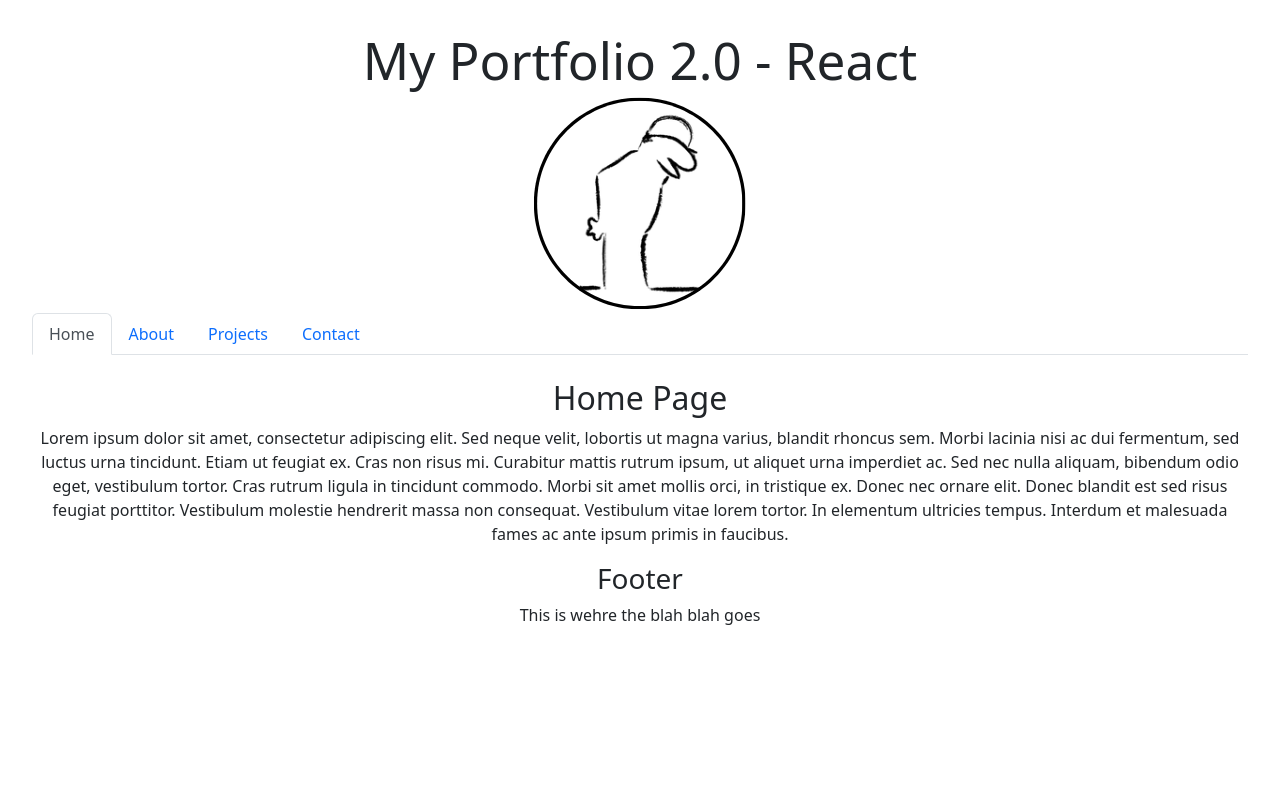
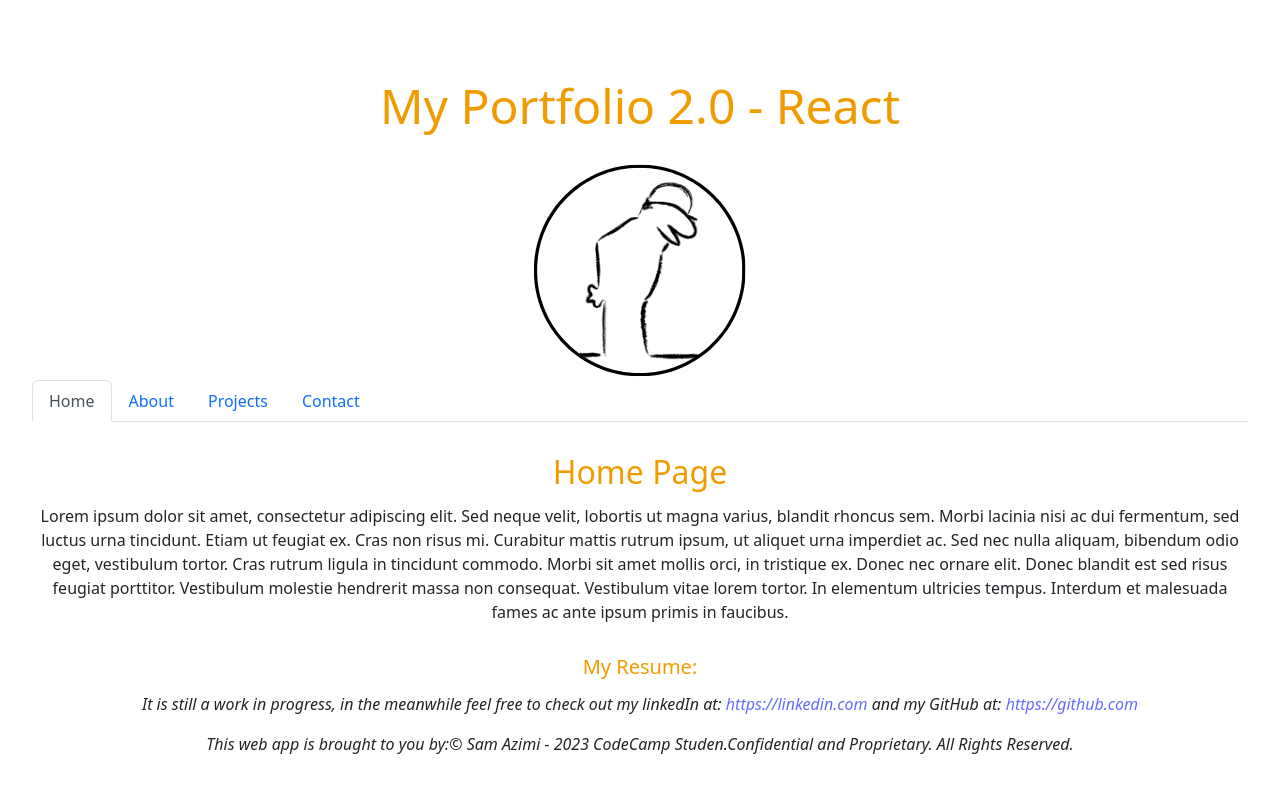
Before and after one commit to dinozio-design/20-My-React-Portfolio, a React (Vite) app: page / in a window 1280 px wide. Shown: the top 792 px of the page. Built offline with nearby package versions, Linux system fonts and the light colour scheme.

Commit message:
overall shape and forms are done next is to add details and images to customize the site

```diff
--- a/src/components/Footer.jsx
+++ b/src/components/Footer.jsx
@@ -3,10 +3,9 @@ import React from 'react';
 export default function Footer() {
   return (
     <div>
-      <h3>Footer</h3>
-      <p>
-      This is wehre the blah blah goes
-      </p>
+      <h4>My Resume:</h4>
+      <p className='text-body-secondary fst-italic fw-lighter'>It is still a work in progress, in the meanwhile feel free to check out my linkedIn at:  <a href="https://linkedin.com">https://linkedin.com</a> and my GitHub at: <a href="https://github.com">https://github.com</a> </p>
+      <p className='text-body-secondary fst-italic fw-lighter'>This web app is brought to you by:© Sam Azimi - 2023 CodeCamp Studen.Confidential and Proprietary. All Rights Reserved.</p>
     </div>
   );
 }
--- a/src/components/pages/Cards/Card1.jsx
+++ b/src/components/pages/Cards/Card1.jsx
@@ -16,7 +16,7 @@ const styles = {
     padding: '0 20px',
   },
   content: {
-    padding: 20,
+    padding: 25,
   },
 };
 
--- a/src/components/pages/Projects.jsx
+++ b/src/components/pages/Projects.jsx
@@ -5,7 +5,7 @@ import Display from './Display';
 export default function Project() {
   return (
     <div className='mt-4'>
-      <h2>Project Page</h2>
+      <h2>Project Porfolio</h2>
       <p>
         Donec a volutpat quam. Curabitur nec varius justo, sed rutrum ligula.
         Curabitur pellentesque turpis sit amet eros iaculis, a mollis arcu
--- a/src/index.css
+++ b/src/index.css
@@ -43,9 +43,48 @@ body {
   min-height: 100vh;
 }
 
+h1,
+h2,
+h3,
+h4,
+h5,
+h6 {
+  margin-top: 2rem;
+  margin-bottom: 0.9rem;
+  color: var(--mobile-headings-color);
+  font-weight: 400;
+  line-height: 1.1;
+}
+
 h1 {
-  font-size: 3.2em;
-  line-height: 1.1;
+  padding: 1rem 1.2rem;
+  /* font-size: 4rem; */
+  font-size: 3rem;
+}
+
+h2 {
+  font-size: 2rem;
+}
+
+h3 {
+  font-size: 1.5rem;
+  margin-bottom: 2rem;
+}
+
+h4 {
+  font-size: 1.25rem;
+}
+
+h5 {
+  font-size: 2rem;
+}
+
+h6 {
+  font-size: 1.5rem;
+}
+
+p {
+  margin-bottom: 1rem;
 }
 
 nav {
```
